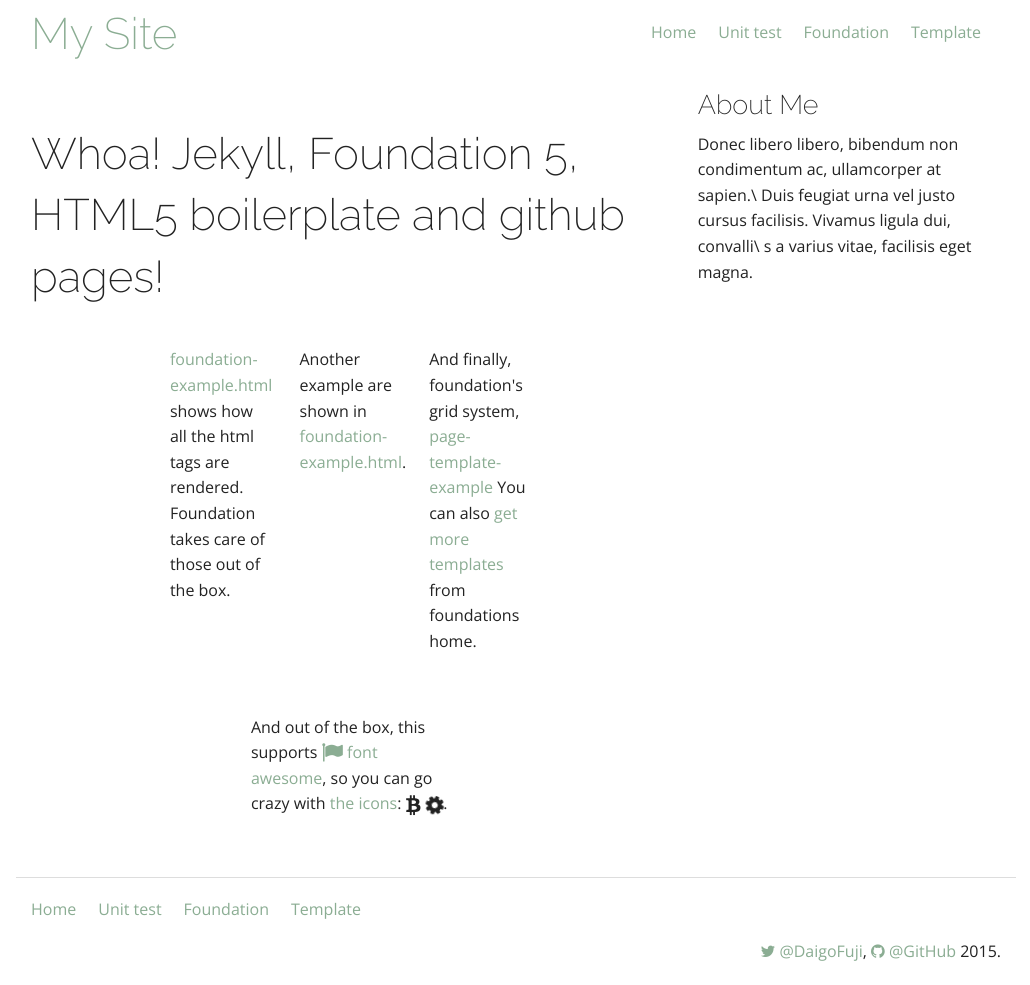
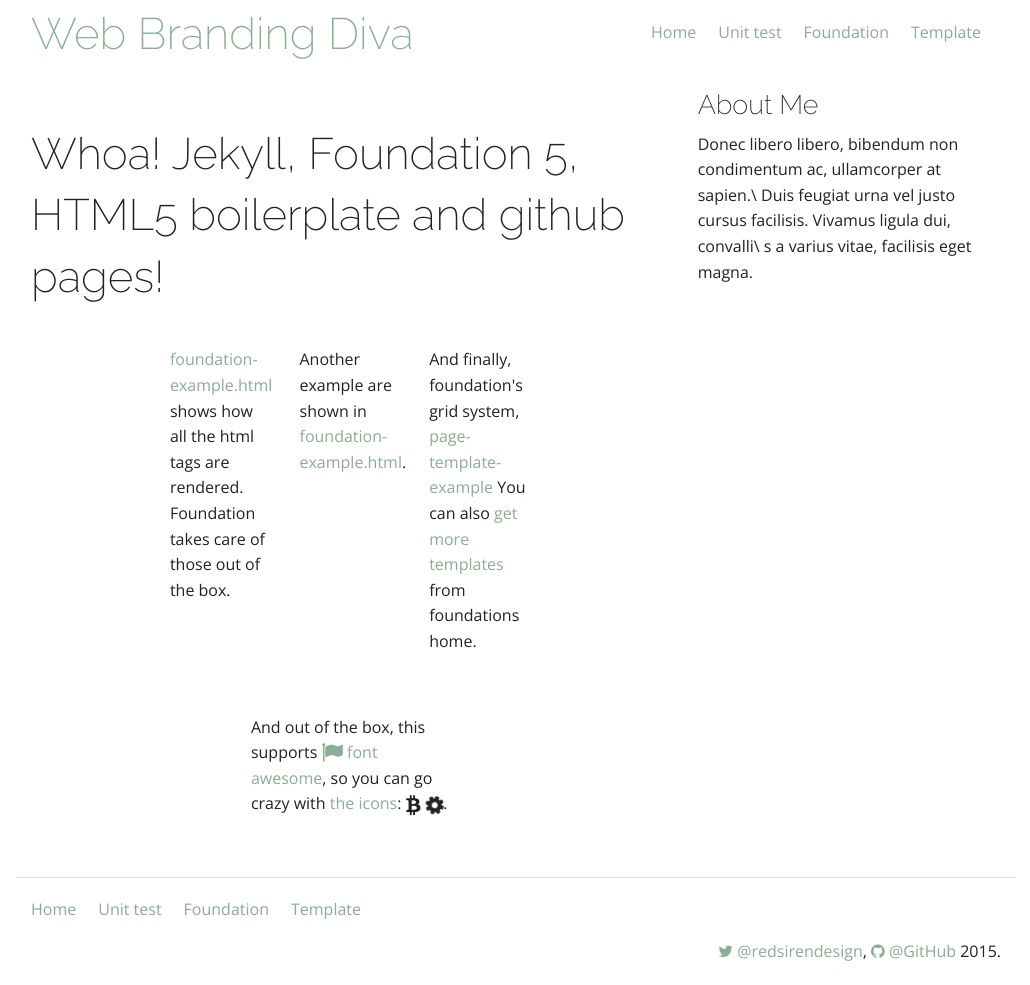
Before and after one commit to daigofuji/jekyll-foundation-5-starter, a Jekyll site: the page built from index.md, in a window 1280 px wide. Shown: the whole page, without its empty margins (124-1154 px from the left). Built offline with Jekyll 4.4.1, drawn with Linux system fonts in a browser that asks for light colours; nearby versions of some CDN libraries; some of the changed lines change nothing that is shown.

Commit message:
Update _config.yml

```diff
--- a/_config.yml
+++ b/_config.yml
@@ -1,13 +1,13 @@
-name : Foundation5/github pages/Jykill starter
-brand : My Site
-description : This is the description of my site
+name : Web Branding Diva
+brand : Web Branding Diva
+description : Web Branding Diva website
 keyword :
 url : http://redsirendesign.github.io/webbrandingdiva.github.io/
-email : daigo@daigofujiwara.com
-twitter : DaigoFuji
-github : DaigoFuji
-author : Daigo Fujiwara
-analytics : UA-8418273-8
+email : masha@redsirendesign.com
+twitter : redsirendesign
+github : Red Siren Design
+author : Red Siren Design
+analytics :
 year : 2015
 markdown : kramdown
 exclude :
```
